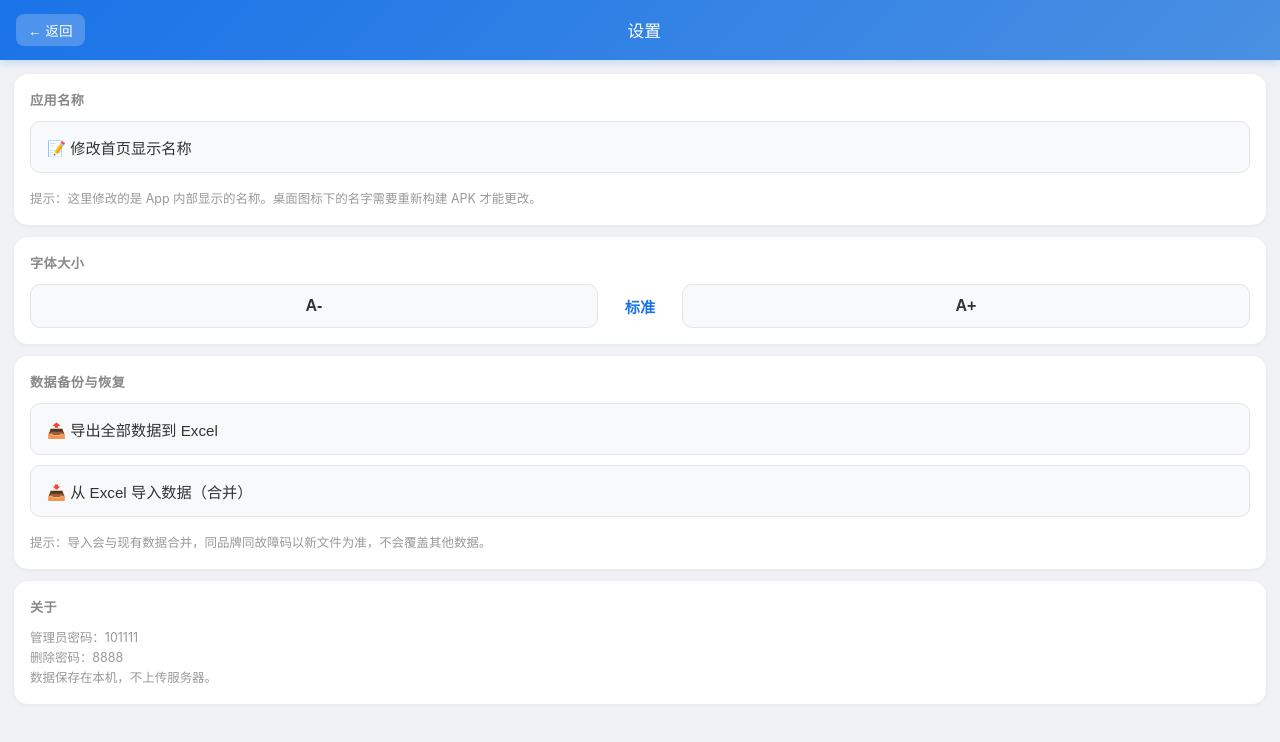
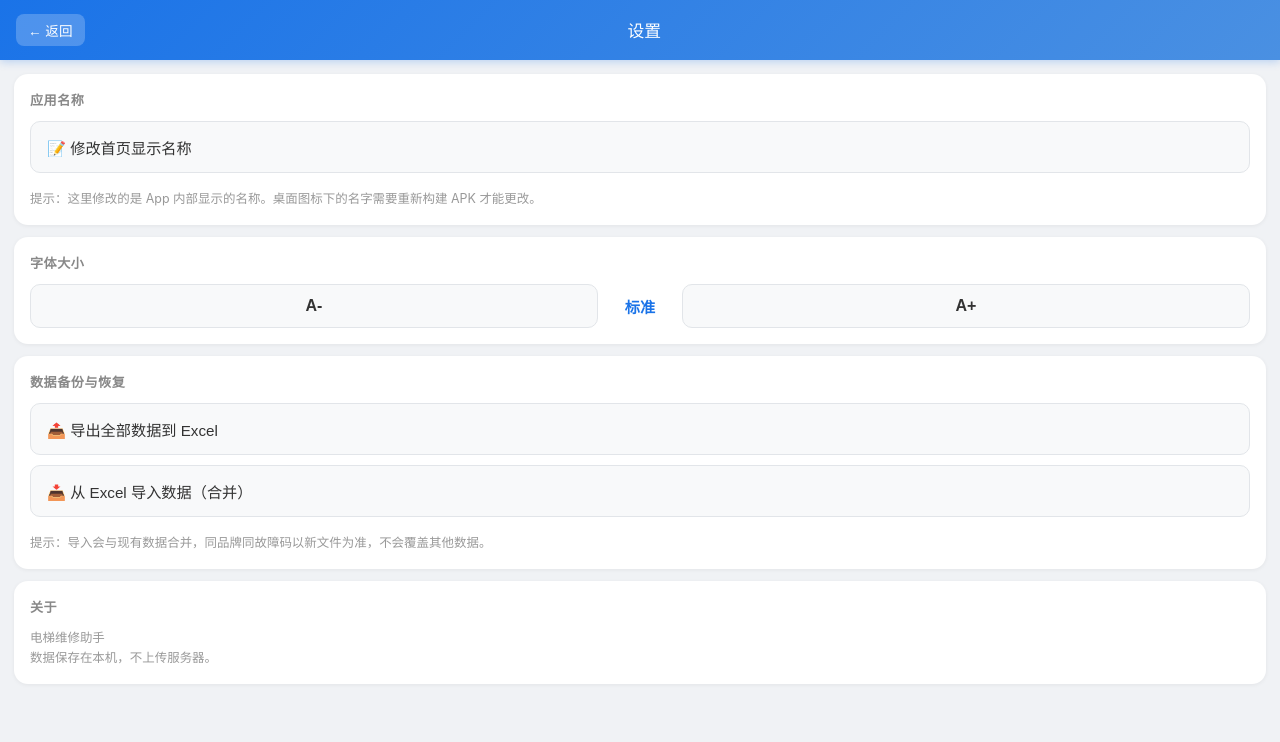
Before and after one commit to cs1169167679/elevator-app, a website: page www/index.html in a window 1280 px wide. Both pictures are taken after a click on the element "⚙️". Drawn offline with Linux system fonts and the light colour scheme.

Commit message:
Update index.html

```diff
--- a/www/index.html
+++ b/www/index.html
@@ -70,11 +70,10 @@
         <p class="setting-tip">提示：导入会与现有数据合并，同品牌同故障码以新文件为准，不会覆盖其他数据。</p>
       </div>
 
-      <div class="setting-card">
+           <div class="setting-card">
         <div class="setting-title">关于</div>
         <p class="setting-tip" style="margin-top:0;">
-          管理员密码：101111<br>
-          删除密码：8888<br>
+          电梯维修助手<br>
           数据保存在本机，不上传服务器。
         </p>
       </div>
```
